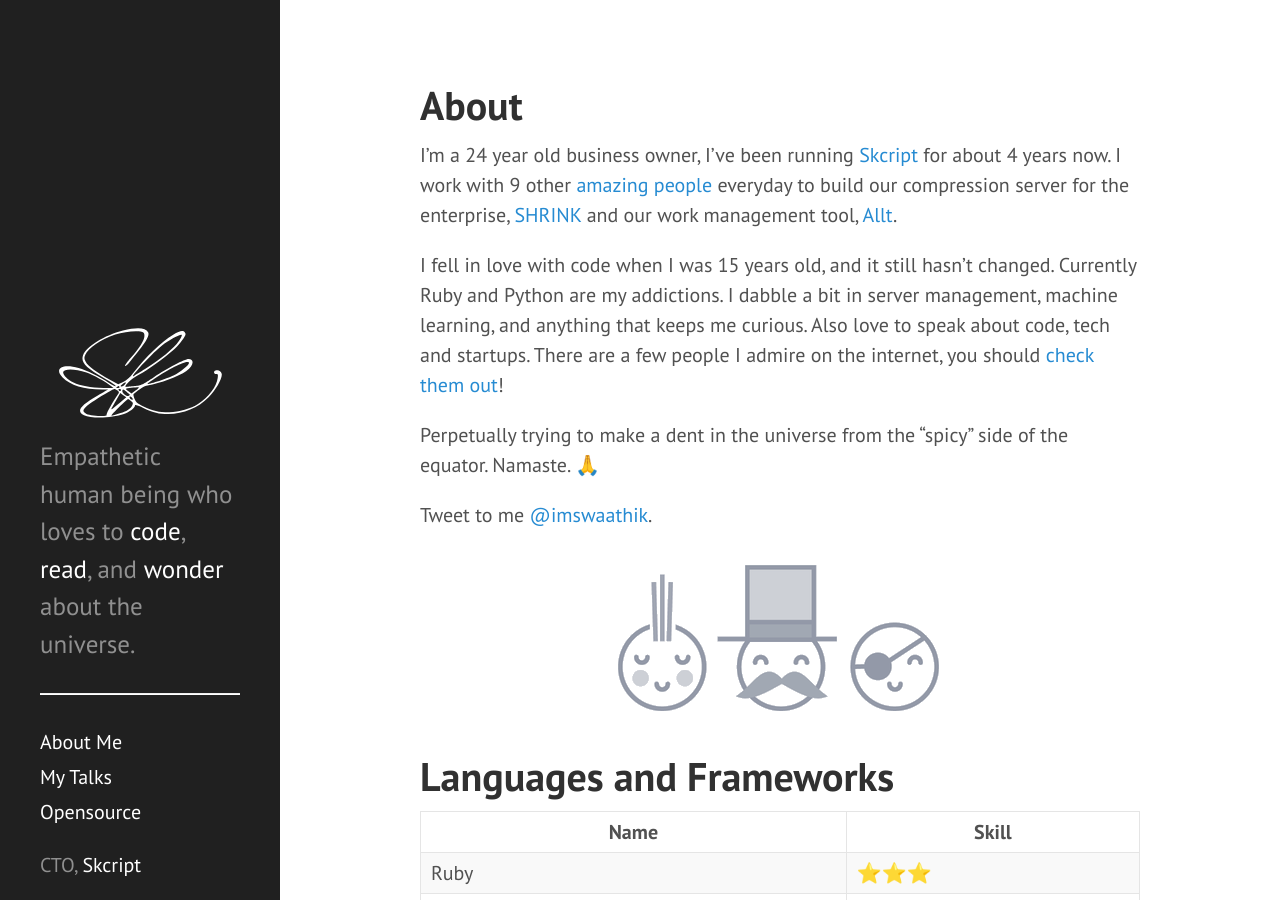
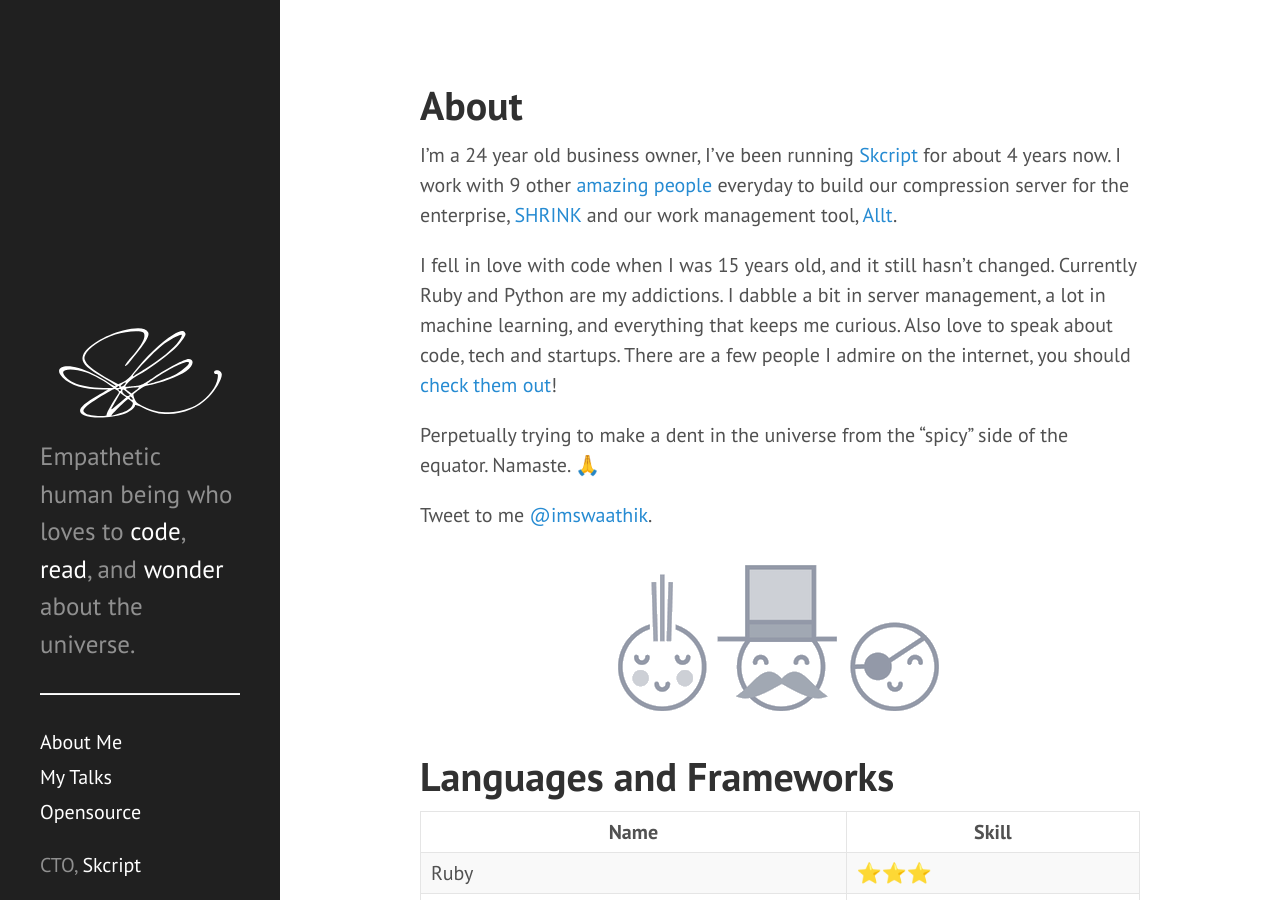
Before and after one commit to swaathi/swaathi.github.io, a Jekyll site: the page built from about.md, in a window 1280 px wide and 900 px high. Built offline with Jekyll 4.4.1, drawn with Linux system fonts in a browser that asks for light colours.

Commit message:
Update about.md

```diff
--- a/about.md
+++ b/about.md
@@ -5,7 +5,7 @@
 
 I'm a 24 year old business owner, I've been running [Skcript]({{ site.skcript.main }}) for about {{ site.time | date: '%Y' | minus:2013 }} years now. I work with 9 other [amazing people]({{ site.skcript.people }}) everyday to build our compression server for the enterprise, [SHRINK]({{ site.skcript.shrink }}) and our work management tool, [Allt]({{ site.skcript.allt }}).
 
-I fell in love with code when I was 15 years old, and it still hasn't changed. Currently Ruby and Python are my addictions. I dabble a bit in server management, machine learning, and anything that keeps me curious. Also love to speak about code, tech and startups. There are a few people I admire on the internet, you should [check them out](/people)!
+I fell in love with code when I was 15 years old, and it still hasn't changed. Currently Ruby and Python are my addictions. I dabble a bit in server management, a lot in machine learning, and everything that keeps me curious. Also love to speak about code, tech and startups. There are a few people I admire on the internet, you should [check them out](/people)!
 
 Perpetually trying to make a dent in the universe from the "spicy" side of the equator. Namaste. 🙏
 
```
